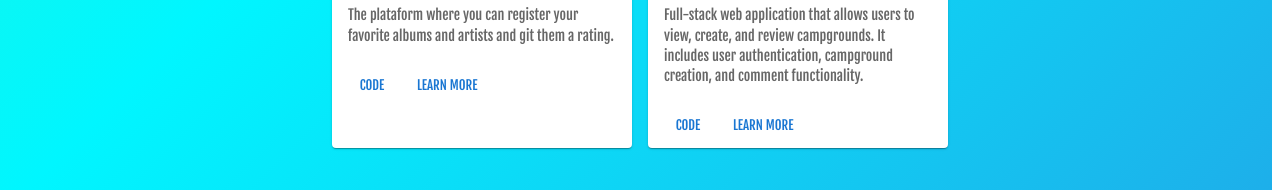
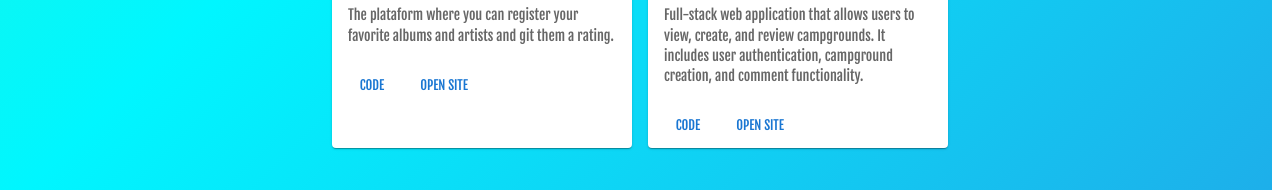
Before and after one commit to luizscheidt/portfolio, a React (Vite) app in the folder portfolio/: page / in a window 1280 px wide. Shown: the part 1227-1417 px from the top of the page. Built offline with nearby package versions, Linux system fonts and the light colour scheme.

Commit message:
Making the open site buttons on the project cards

```diff
--- a/portfolio/src/BeakemCard.jsx
+++ b/portfolio/src/BeakemCard.jsx
@@ -27,7 +27,9 @@ export default function BeakemCard() {
           Code
         </Button>
        </a>
-        <Button size="small">Learn More</Button>
+        <Button size="small" onClick={() => alert('The Beakem application has not been deployed yet, you can still run the code copying it on gitHub.')}>
+          Open Site
+          </Button>
       </CardActions>
     </Card>
   );
--- a/portfolio/src/YelpCampCard.jsx
+++ b/portfolio/src/YelpCampCard.jsx
@@ -27,7 +27,10 @@ export default function YelpCampCard() {
           Code
         </Button>
        </a>
-        <Button size="small">Learn More</Button>
+
+      <a href="https://yelp-camp-zy97.onrender.com/">
+        <Button size="small">Open site</Button>
+      </a>
       </CardActions>
     </Card>
   );
```
